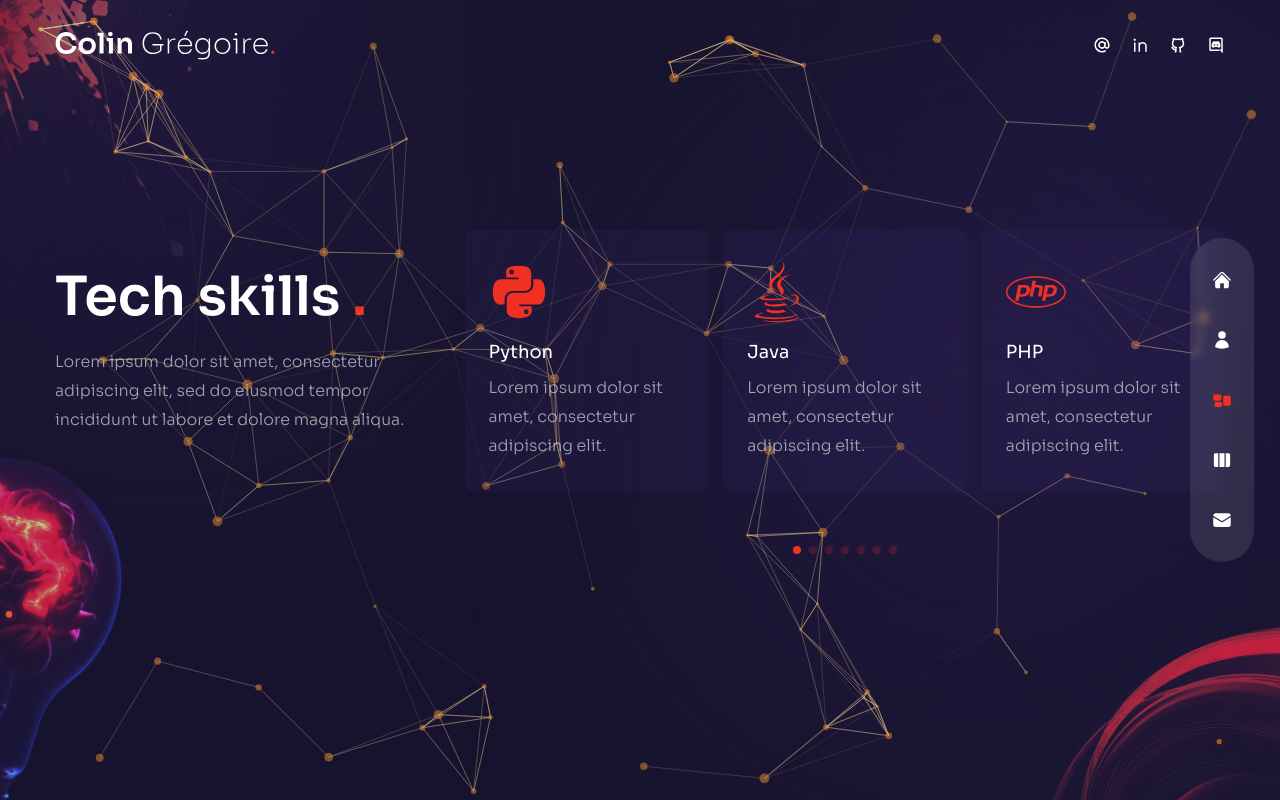
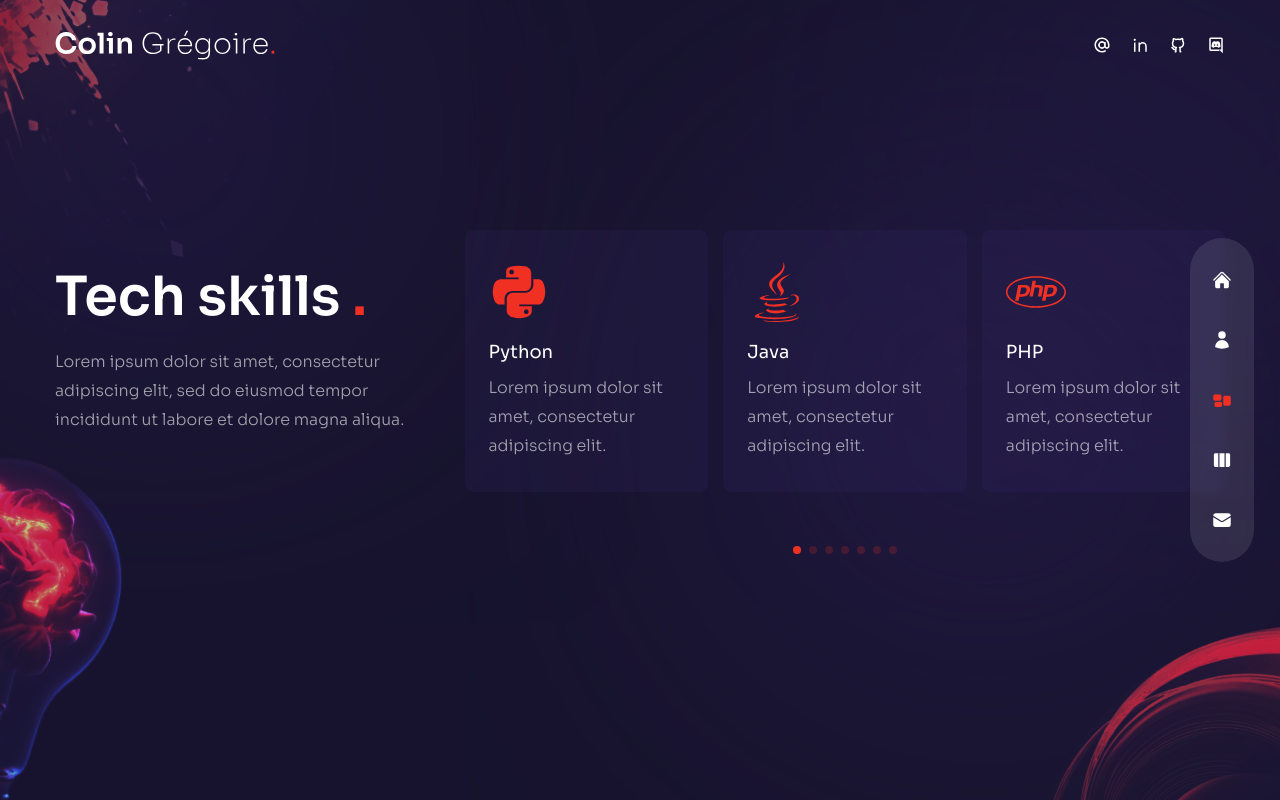
Before and after one commit to Lameuhton/atome_portfolio, a Next.js app: page /skills in a window 1280 px wide. Built offline with nearby package versions, Linux system fonts and the light colour scheme.

Commit message:
details with particles

```diff
--- a/pages/skills/index.js
+++ b/pages/skills/index.js
@@ -12,7 +12,6 @@ import { fadeIn } from "../../variants";
 const Skills = () => {
   return (
     <div className="h-full bg-primary/30 py-36 flex items-center">
-      <ParticlesContainer />
       <Circles />
       <div className="container mx-auto">
         <div className="flex flex-col xl:flex-row gap-x-8">
```
